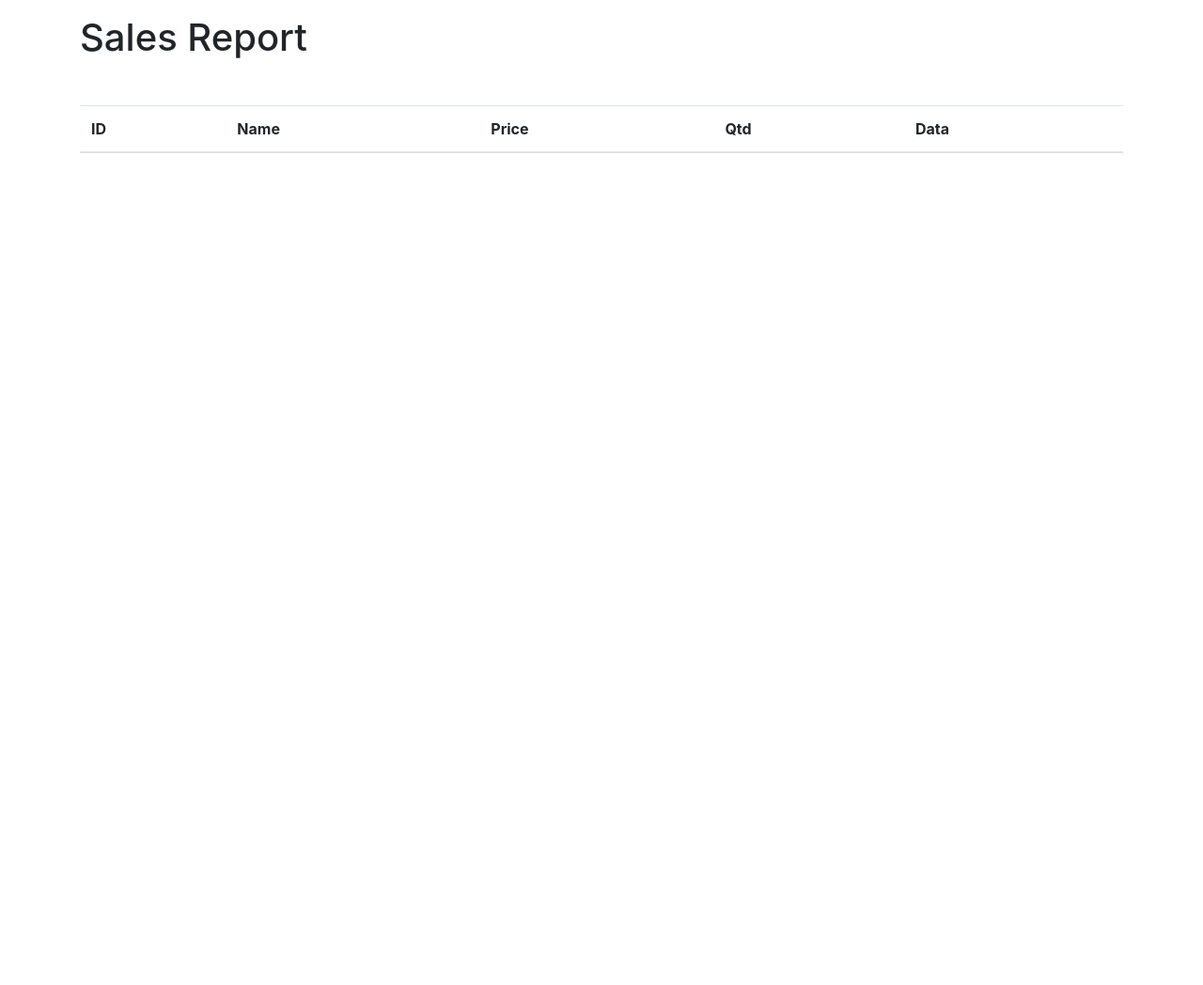
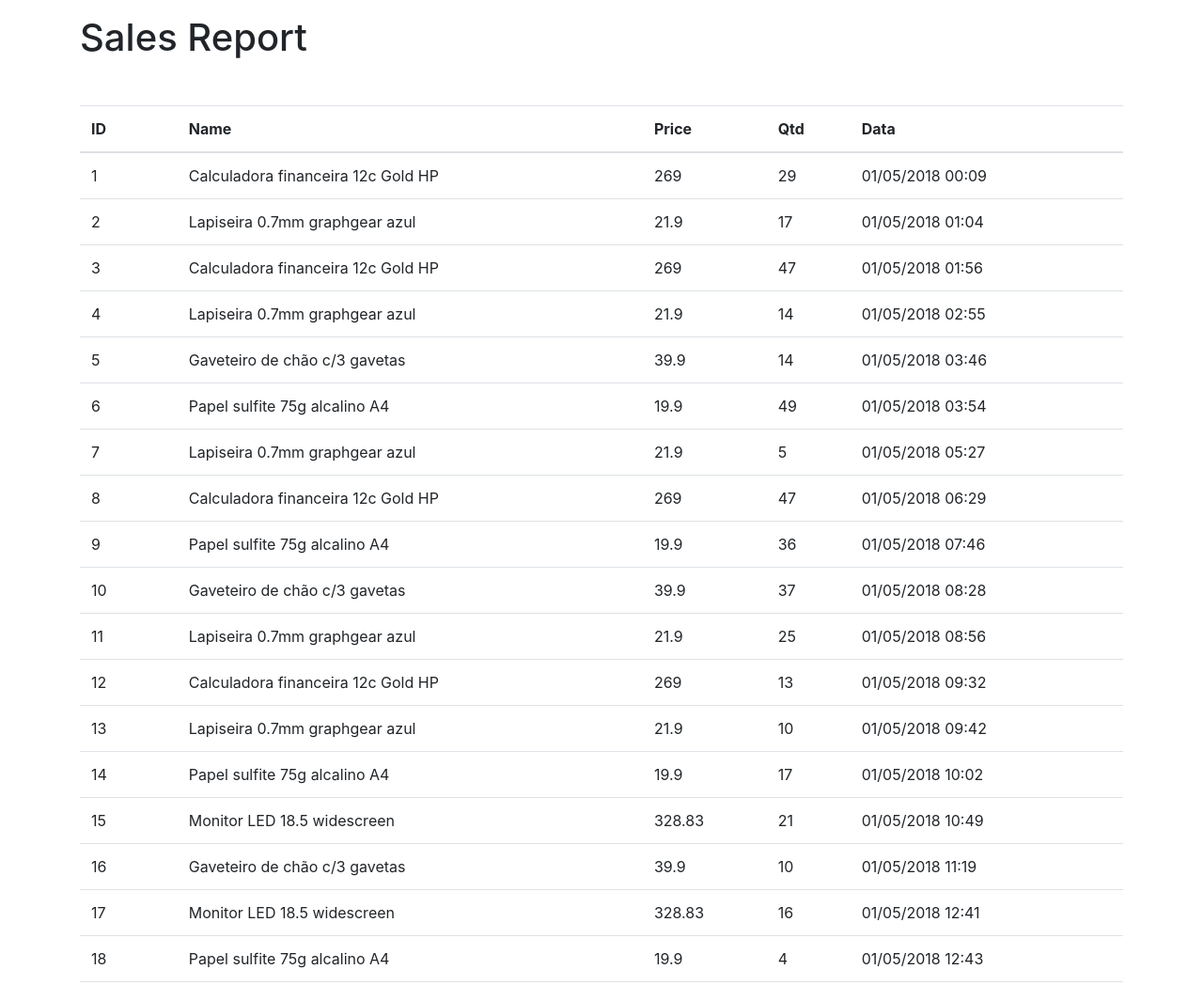
Before and after one commit to brenomachadodomonte/vue_sales_report, a website: page index.html in a window 1280 px wide. Shown: the top 1048 px of the page at 94% size. Before the commit the page ends 800 px from the top, so only its background shows below. Drawn offline with Linux system fonts and the light colour scheme.

Commit message:
Populating the table with sales records

```diff
--- a/index.html
+++ b/index.html
@@ -24,7 +24,13 @@
                 </tr>
                 </thead>
                 <tbody>
-                <tr></tr>
+                    <tr v-for="sale in sales">
+                        <td>{{ sale.id }}</td>
+                        <td>{{ sale.name }}</td>
+                        <td>{{ sale.price }}</td>
+                        <td>{{ sale.qtde }}</td>
+                        <td>{{ sale.date }}</td>
+                    </tr>
                 </tbody>
             </table>
         </div>
```
